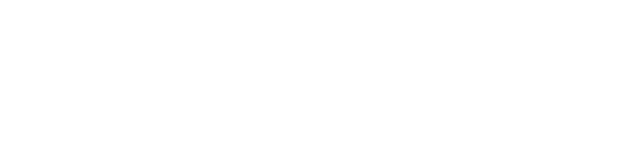
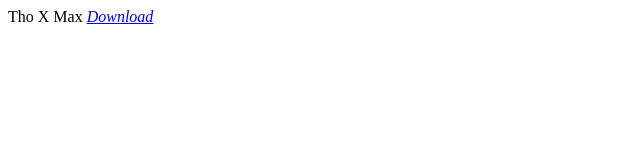
Before and after one commit to ThoXmax/ThoXmax.github.io, a plain HTML site: page layout_demo/resume.html in a window 1280 px wide. Shown: the whole page, without its empty margins (0-640 px from the left). Drawn offline with Linux system fonts and the light colour scheme.

Commit message:
feat(claims): add navigation content.

```diff
--- a/layout_demo/resume.html
+++ b/layout_demo/resume.html
@@ -7,6 +7,13 @@
     <title>Resume</title>
 </head>
 <body>
-
+    <header>
+        <nav>
+            <span class="nav-title">Tho X Max</span>
+            <a href="#" class="nav-link">
+                <i>Download</i>
+            </a>
+        </nav>
+    </header>
 </body>
 </html>
```
